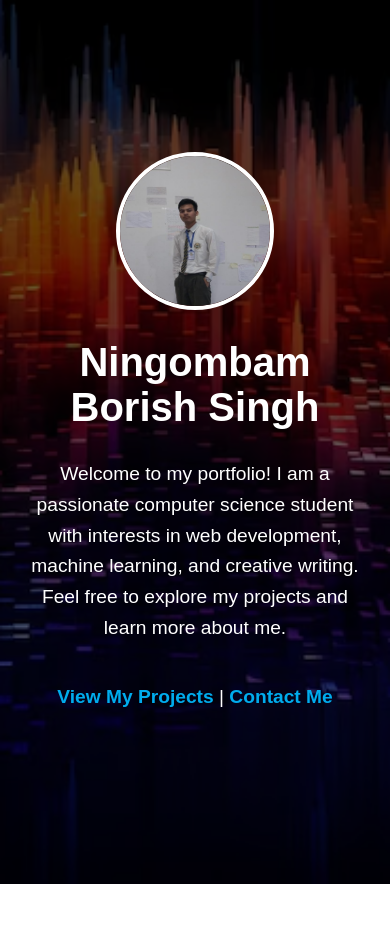
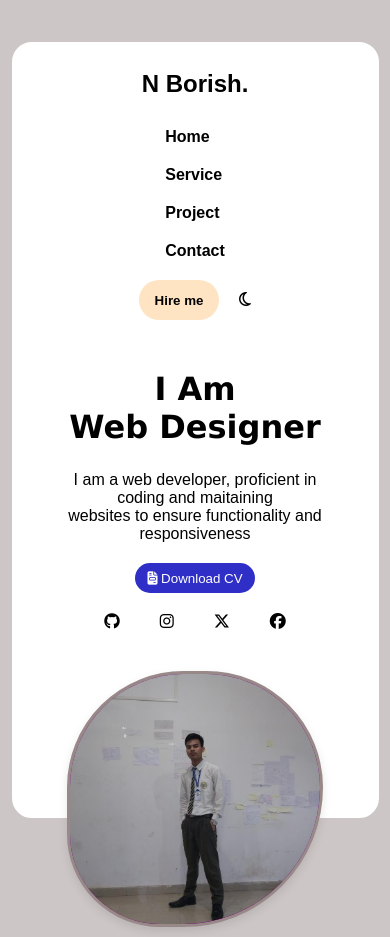
Before and after one commit to BORISH1/PROTFOLIO, a plain HTML site: page index.html in a window 390 px wide. Before the commit the page ends 884 px from the top, so only its background shows below. Drawn offline with Linux system fonts and the light colour scheme.

Commit message:
protfolio

```diff
--- a/index.html
+++ b/index.html
@@ -1,72 +1,69 @@
 <!DOCTYPE html>
 <html lang="en">
 <head>
-    <meta charset="UTF-8">
-    <meta name="viewport" content="width=device-width, initial-scale=1.0">
-    <title>My Portfolio</title>
-    <style>
-        body {
-            margin: 0;
-            font-family: Arial, sans-serif;
-            background-image: url('./back.avif'); /* Replace with your background image URL */
-            background-size: cover;
-            background-position: center;
-            background-repeat: no-repeat;
-            color: #ffffff;
-        }
-
-        .container {
-            display: flex;
-            flex-direction: column;
-            align-items: center;
-            justify-content: center;
-            min-height: 100vh;
-            text-align: center;
-            background-color: rgba(0, 0, 0, 0.6); /* Adds a dark overlay */
-            padding: 20px;
-        }
-
-        .profile-pic {
-            width: 150px;
-            height: 150px;
-            border-radius: 50%;
-            border: 4px solid #ffffff;
-            margin-bottom: 20px;
-        }
-
-        h1 {
-            font-size: 2.5em;
-            margin: 10px 0;
-        }
-
-        p {
-            font-size: 1.2em;
-            max-width: 600px;
-            line-height: 1.6;
-        }
-
-        a {
-            color: #00aced;
-            text-decoration: none;
-            font-weight: bold;
-        }
-
-        a:hover {
-            text-decoration: underline;
-        }
-    </style>
+          <meta charset="UTF-8">
+          <meta name="viewport" content="width=device-width, initial-scale=1.0">
+          <title>Document</title>
+          <link rel="stylesheet" href="style.css">
+          <link rel="stylesheet" href="https://cdnjs.cloudflare.com/ajax/libs/font-awesome/6.7.2/css/all.min.css" integrity="sha512-Evv84Mr4kqVGRNSgIGL/F/aIDqQb7xQ2vcrdIwxfjThSH8CSR7PBEakCr51Ck+w+/U6swU2Im1vVX0SVk9ABhg==" crossorigin="anonymous" referrerpolicy="no-referrer" />
 </head>
 <body>
-    <div class="container">
-        <img src="./bori.jpg" alt="My Photo" class="profile-pic"> <!-- Replace with your photo URL -->
-        <h1>Ningombam Borish Singh</h1>
-        <p>
-            Welcome to my portfolio! I am a passionate computer science student with interests in web development, machine learning, and creative writing.
-            Feel free to explore my projects and learn more about me.
-        </p>
-        <p>
-            <a href="projects.html">View My Projects</a> | <a href="contact.html">Contact Me</a>
-        </p>
-    </div>
+          <div class="total">
+          <div class="container">
+                    <nav>
+                              <h1>N Borish.</h1>
+                              <ul>
+                                        <li><a href="index.html">Home</a></li>
+                                        <li><a href="service.html">Service</a></li>
+                                        <li><a href="project.html">Project</a></li>
+                                        <li><a href="contact.html">Contact</a></li>
+                              </ul>
+                              <div class="hirepart">
+                                        <a href="mailto:borishningombam@gmail.com" target="_blank">
+                                       <input type="submit" value="Hire me"></a>
+
+
+                                        <div class="icon" onclick="toggleDarkMode()" title="Toggle dark mode">
+                                                  <i class="fa-regular fa-moon" style="cursor: pointer;"></i>
+                                                </div>
+
+
+
+                              </div>
+
+                    </nav>
+          </div>
+          <div class="body">
+                    <div class="naming">
+                              <h1>I Am <br> Web Designer </h1>
+                              <p>I am a web developer, proficient in coding and maitaining <br>websites to ensure functionality and responsiveness</p>
+                              <a href="./resume.pdf" download class="cv-button">
+                                        <button>
+                                          <i class="fa-solid fa-file-invoice"></i>
+                                          Download CV
+                                        </button>
+                                      </a>
+
+                              <div class="icon">
+                                        <div class="github icc"><a href="https://github.com/BORISH1" target="_blank"><i class="fa-brands fa-github"></i></a></div>
+                                        <div class="instragram icc"><a href="https://www.instagram.com/infinite_breaker12/" target="_blank"><i class="fa-brands fa-instagram"></i></a></div>
+                                        <div class="twitter icc"><a href="https://x.com/BorishNingomba4" target="_blank"><i class="fa-brands fa-x-twitter"></i></a></div>
+
+                                        <a href="https://www.facebook.com/profile.php?id=100073332635477" target="_blank" class="facebook icc">
+                                                  <i class="fa-brands fa-facebook"></i>
+                                                </a>
+                              </div>
+                    </div>
+                    <div class="pr">
+                              <img src="./profile.jpg" alt="" height="">
+                    </div>
+          </div>
+          </div>
+          <script>
+                    function toggleDarkMode() {
+                      document.body.classList.toggle("dark-mode");
+                    }
+                  </script>
+
 </body>
 </html>
--- /dev/null
+++ b/style.css
@@ -0,0 +1,207 @@
+*{
+          margin: 0;
+          padding: 0;
+          font-family: sans-serif;
+}
+body{
+
+          background-color: #cdc6c6;
+
+
+
+}
+.center {
+  text-align: center;
+  padding: 100px 20px;
+}
+
+a {
+  text-decoration: none;
+  color: inherit;
+}
+
+button {
+  background-color: rgb(47, 47, 199);
+  color: white;
+  height: 30px;
+  width: 120px;
+  border: none;
+  border-radius: 20px;
+  cursor: pointer;
+}
+
+.total{
+       height: 90vh;
+       width: 90vw;
+       background-color: rgb(255, 255, 255);
+       margin: 5vh auto;
+       border: 8px solid white;
+       border-radius: 20px;
+       text-align: center;
+
+
+}
+.container nav{
+          display: flex;
+          justify-content: space-around;
+          padding: 20px 30px;
+}
+.container nav ul{
+          display: flex;
+          padding: 10px;
+
+
+}
+.container nav ul li{
+          display: flex;
+          margin: 0 30px;
+}
+.container nav ul li{
+          list-style: none;
+}
+.container nav ul li a{
+          text-decoration: none;
+          font-weight: bold;
+          color: black;
+}
+.container nav input{
+          background-color: bisque;
+          padding: 0 10px;
+          border-radius: 30px;
+          border: none;
+          width: 80px;
+          height: 40px;
+          font-weight: bold ;
+          cursor: pointer;
+          margin-right: 20px;
+}
+.container nav .hirepart{
+          display: flex;
+          align-items: center;;
+          justify-content: space-between;
+}
+.container nav input:hover{
+  background-color: #5778a8;
+}
+.body{
+          display: flex;
+          justify-content: space-around;
+          padding: 10px;
+}
+.body .naming{
+          position: absolute;
+          top: 180px;
+          left: 80px;
+}
+.body .naming h1{
+          padding-bottom: 25px;
+          font-family: 'Lucida Sans', 'Lucida Sans Regular', 'Lucida Grande', 'Lucida Sans Unicode', Geneva, Verdana, sans-serif;
+}
+.body .naming p{
+          padding-bottom: 20px;
+}
+.body .naming button{
+          background-color: rgb(47, 47, 199);
+          color: white;
+          height: 30px;
+          width: 120px;
+          border: none;
+          border-radius: 20px;
+          cursor: pointer;
+}
+.body .naming button:hover{
+  background-color: rgb(103, 104, 163);
+}
+.body .naming button a{
+          color: white;
+          text-decoration: none;
+
+}
+.body .naming .icon{
+          display: flex;
+          position: relative ;
+          top: 160px;
+          left: 20px;
+
+
+}
+.body .naming .icc{
+          padding: 0 20px;
+}
+.body .pr img{
+          border-radius: 50%;
+          width: 400px;
+          height: 350px;
+          border: 3px solid rgb(152, 136, 136);
+          background: purple;
+          border-radius: 50% 50% 60% 40%;
+          display: flex;
+          align-items: center;
+          justify-content: center;
+          box-shadow: 0px 4px 10px rgba(0,0,0,0.1);
+          position: relative;
+          left: 300px;
+          top: 60px;
+}
+body.dark-mode {
+       background-color: #121212;
+       color: white;
+     }
+     body.dark-mode .total {
+       background-color: #1e1e1e;
+       border-color: #333;
+     }
+     body.dark-mode nav ul li a {
+       color: white;
+     }
+     body.dark-mode .container nav input {
+       background-color: #444;
+       color: white;
+     }
+     body.dark-mode .container nav input:hover{
+      background-color: #27313f;
+     }
+     body.dark-mode .body .naming button {
+       background-color: #0e6efd;
+     }
+     body.dark-mode .body .naming button:hover {
+      background-color: #5d7eb0;
+    }
+     body.dark-mode .body .pr img {
+       border-color: #555;
+     }
+
+
+     @media (max-width: 768px) {
+       .container nav {
+         flex-direction: column;
+         align-items: center;
+       }
+       .container nav ul {
+         flex-direction: column;
+         margin-top: 10px;
+       }
+       .container nav ul li {
+         margin: 10px 0;
+       }
+       .body {
+         flex-direction: column;
+         align-items: center;
+       }
+       .body .naming {
+         position: static;
+         padding: 20px;
+         text-align: center;
+       }
+       .body .pr img {
+         position: static;
+         width: 250px;
+         height: 250px;
+         margin-top: 20px;
+       }
+       .body .naming .icon {
+         position: static;
+         justify-content: center;
+         margin-top: 20px;
+       }
+     }
```
Also changed, not shown: contact.html (+36 -33 lines), project.html (added, +28 -0 lines), projects.html (deleted, +0 -130 lines), service.html (added, +28 -0 lines), back.avif (deleted), bori.jpg (deleted), borish photo.jpg (added), profile.jpg (added), project1.jpg (deleted), project2.jpg (deleted), 3 other files.
